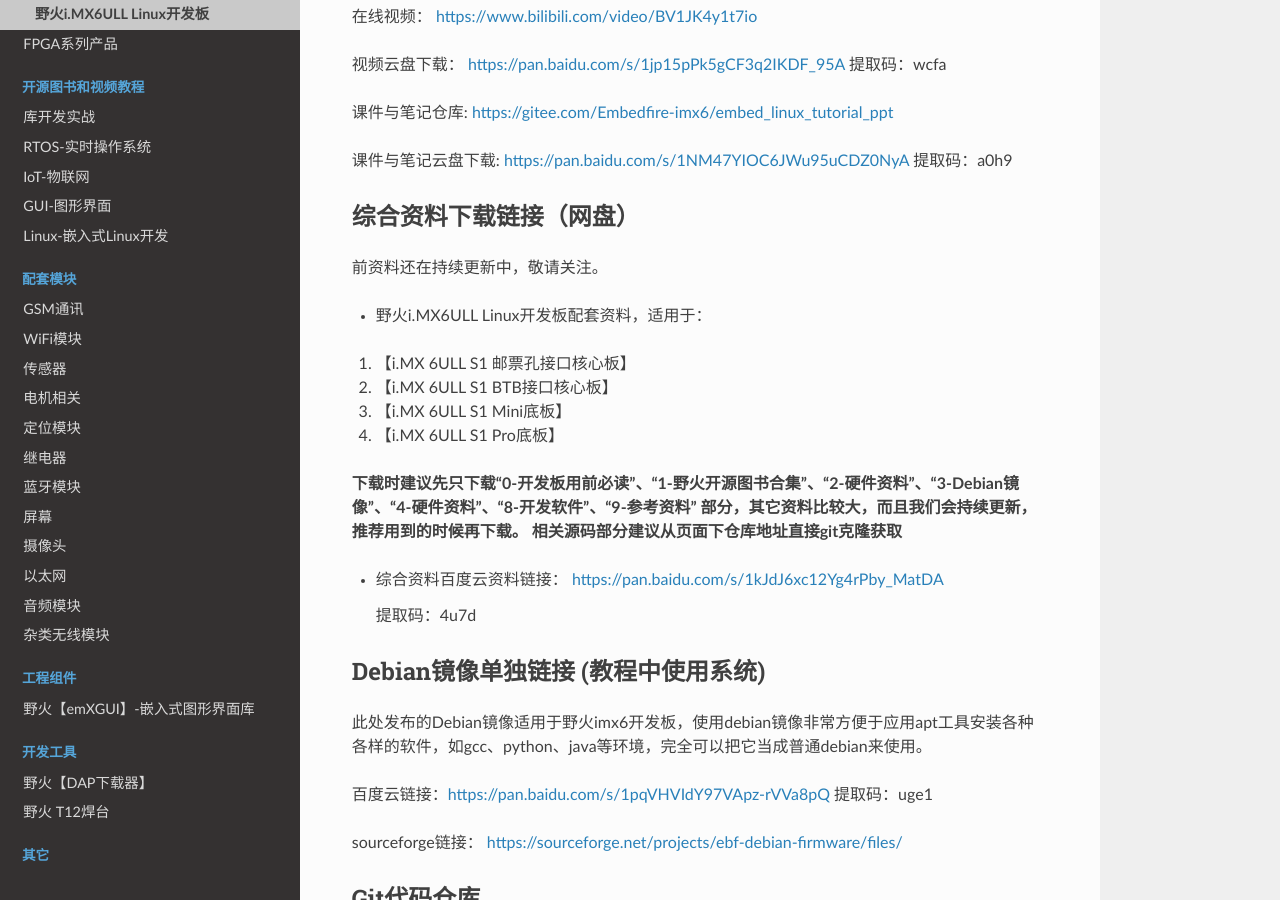
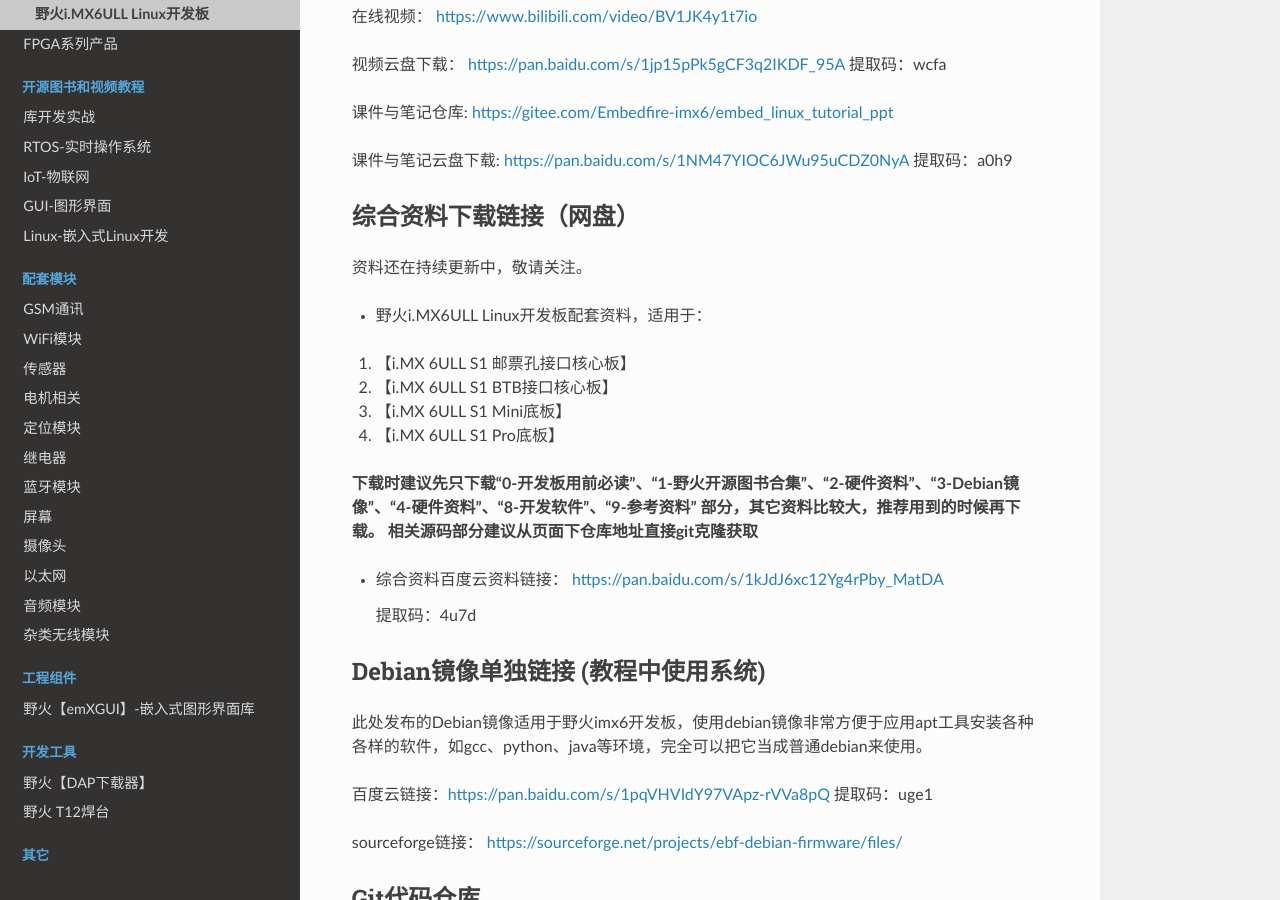
Before and after one commit to Embedfire/ebf_products, a Sphinx documentation site: the page built from documentation/linux/ebf_i.mx6ull.rst, in a window 1280 px wide and 900 px high, scrolled down 401 px. Built offline with Sphinx 7.4.7 and the Read the Docs theme 2.0.0, drawn with Linux system fonts in a browser that asks for light colours; pages that are not in the unit, such as notebooks, are missing from menus.

Commit message:
6ull更新说明

```diff
--- a/documentation/linux/ebf_i.mx6ull.rst
+++ b/documentation/linux/ebf_i.mx6ull.rst
@@ -31,7 +31,7 @@
 
 综合资料下载链接（网盘）
 --------------------
-前资料还在持续更新中，敬请关注。
+资料还在持续更新中，敬请关注。
 
 -  野火i.MX6ULL Linux开发板配套资料，适用于：
 
@@ -40,7 +40,7 @@
 #. 【i.MX 6ULL S1 Mini底板】
 #. 【i.MX 6ULL S1 Pro底板】
 
-**下载时建议先只下载“0-开发板用前必读”、“1-野火开源图书合集”、“2-硬件资料”、“3-Debian镜像”、“4-硬件资料”、“8-开发软件”、“9-参考资料” 部分，其它资料比较大，而且我们会持续更新，推荐用到的时候再下载。
+**下载时建议先只下载“0-开发板用前必读”、“1-野火开源图书合集”、“2-硬件资料”、“3-Debian镜像”、“4-硬件资料”、“8-开发软件”、“9-参考资料” 部分，其它资料比较大，推荐用到的时候再下载。
 相关源码部分建议从页面下仓库地址直接git克隆获取**
 
 - 综合资料百度云资料链接：
```
